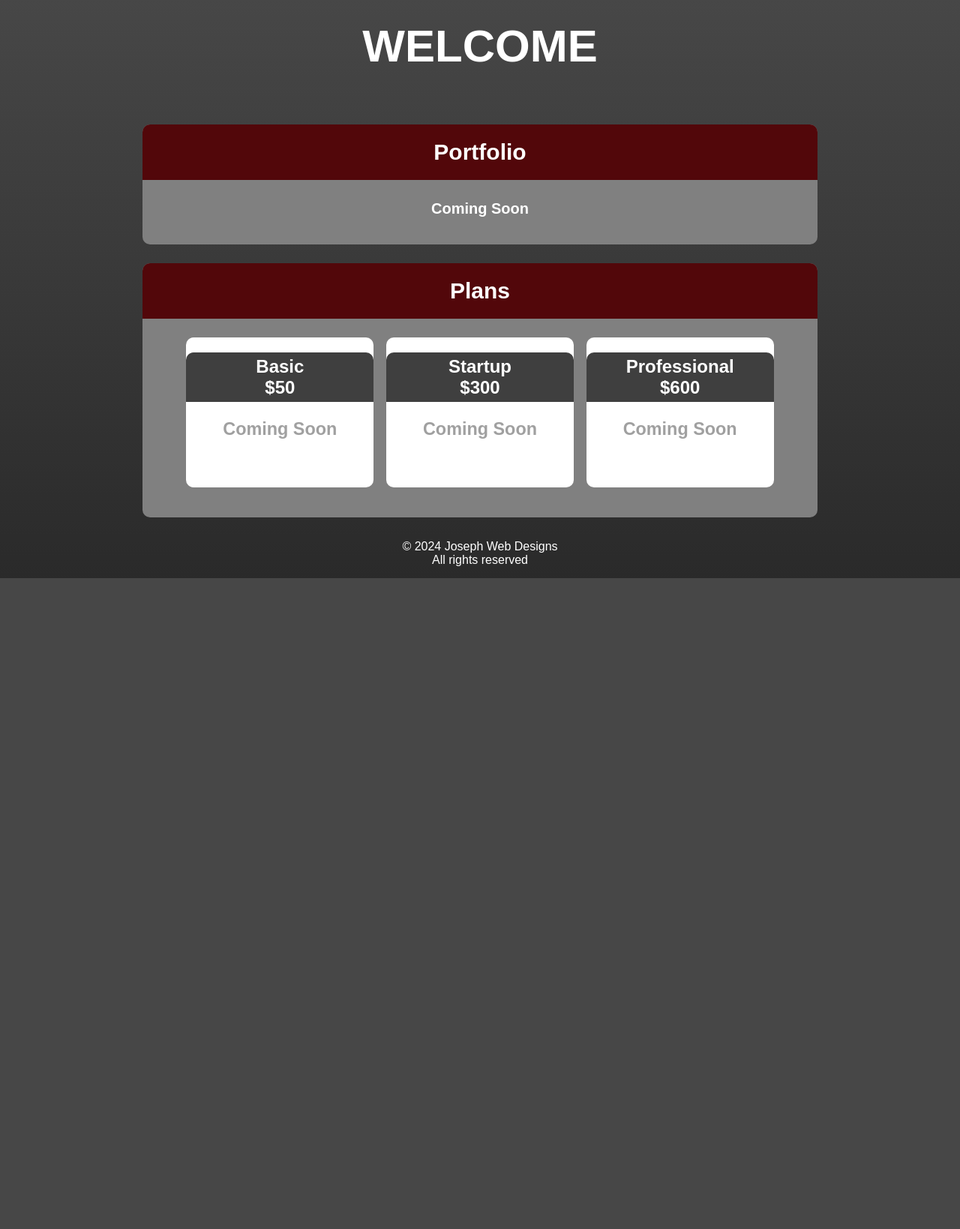
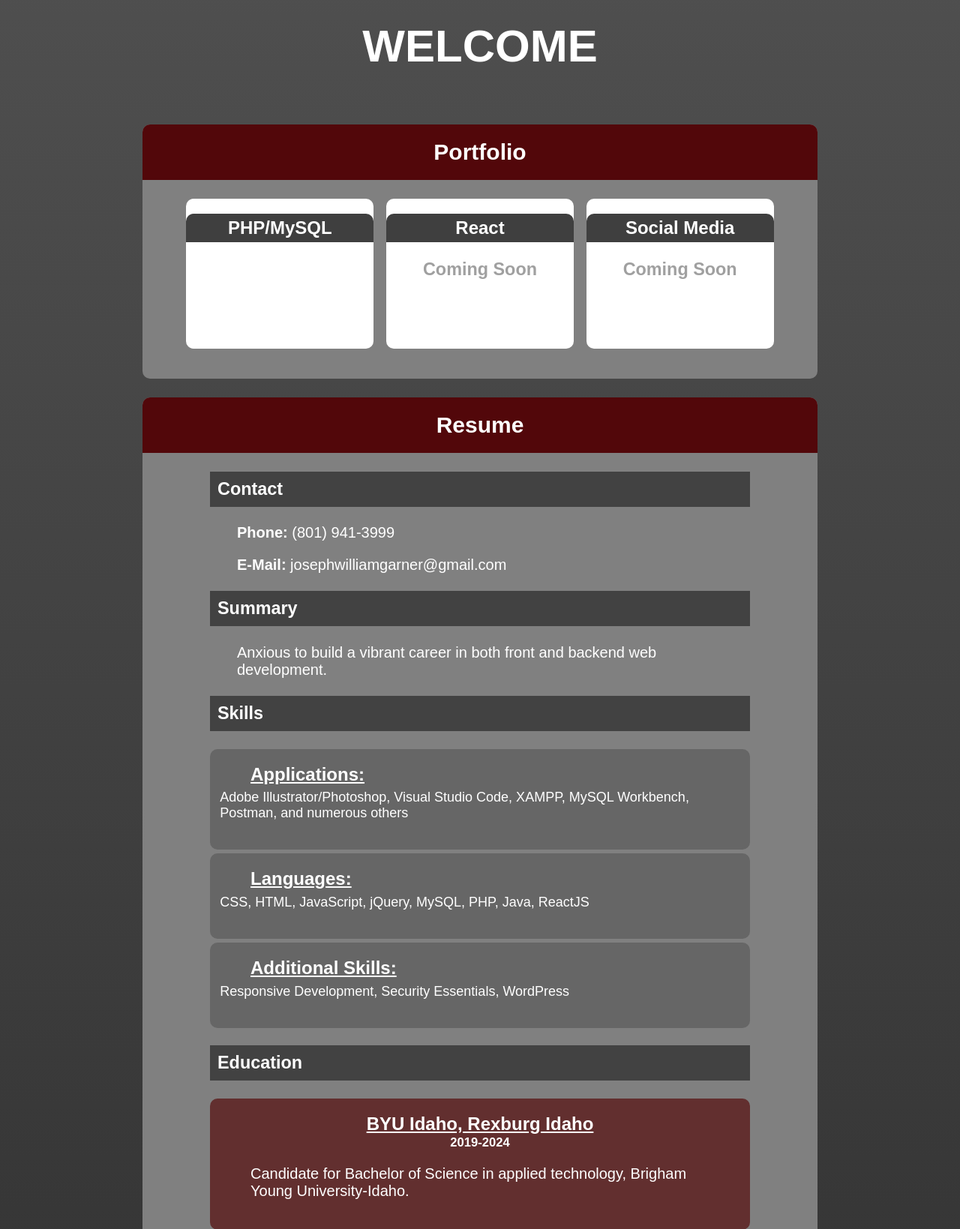
Before and after one commit to pchound/portfolio, a PHP site: page / in a window 1280 px wide. Shown: the part 323-1962 px from the top of the page at 75% size. Before the commit the page ends 1094 px from the top, so only its background shows below. Run offline with PHP 8.4, Linux system fonts and the light colour scheme.

Commit message:
resume-beta1.0

```diff
--- a/index.html
+++ b/index.html
@@ -19,8 +19,6 @@
 <div class="container">
   <img src="img/placeholder.jpg" class="intro-img" alt="Joseph Garner-Web and graphic design">
 
-
-
           <ul class="side-nav">
             <li><span class="exit"></span></li>
               <li><a href="#">Home</a></li>
@@ -41,38 +39,107 @@
 
         <div class="content">
           <h1 class="greeting">WELCOME</h1>
+
           <div class="section">
             <h2 class="section-header">Portfolio</h2>
-            <h4 class="section-h4">Coming Soon</h4>
-          </div>
+            <div class="section-plans">
 
-          <div class="section">
-            <h2 class="section-header">Plans</h2>
-            <div class="section-plans">
               <div class="sub-section">
-                <h2 class="sub-section-header">Basic<br>$50</h2>
-                <h3>Coming Soon</h3>
-                <!--<ul>
-                  <li>Simple blog</li>
-                  <li>5 pages max</li>
-                </ul>-->
+                <h2 class="sub-section-header">PHP/MySQL</h2>
               </div>
 
               <div class="sub-section">
-                <h2 class="sub-section-header">Startup<br>$300</h2>
+                <h2 class="sub-section-header">React</h2>
                   <h3>Coming Soon</h3>
               </div>
 
               <div class="sub-section">
-                <h2 class="sub-section-header">Professional<br>$600</h2>
+                <h2 class="sub-section-header">Social Media</h2>
                 <h3>Coming Soon</h3>
               </div>
+
           </div>
         </div>
-      </div>
+
+        <div class="section">
+            <h2 class="section-header">Resume</h2>
+            <div class="resume-content">
+
+              <h3>Contact</h3>
+
+              <p><strong>Phone:</strong> (801) 941-3999</p>
+              <p><b>E-Mail:</b> josephwilliamgarner@gmail.com</p>
+
+              <h3>Summary</h3>
+              <p>Anxious to build a vibrant career in both front and backend web development.</p>
+
+              <h3>Skills</h3>
+
+              <div class="resume-sub-section">
+                <span class="title">Applications:</span><p class="jobs"> Adobe Illustrator/Photoshop, Visual Studio Code, XAMPP, MySQL
+                    Workbench, Postman, and numerous others
+                </p>
+              </div>
+
+              <div class="resume-sub-section">
+                <span class="title">Languages:</span><p class="jobs"> CSS, HTML, JavaScript, jQuery, MySQL, PHP, Java, ReactJS
+                </p>
+              </div>
+
+              <div class="resume-sub-section">
+                <span class="title">Additional Skills:</span><p class="jobs"> Responsive Development, Security Essentials, WordPress</p>
+              </div>
+
+              <h3>Education</h3>
+              <div class="resume-sub-section-ed2">
+                <div class="title">BYU Idaho, Rexburg Idaho</div>
+                <h5>2019-2024</h5>
+
+                  <p>Candidate for Bachelor of Science in applied technology, Brigham Young University-Idaho. </p>
+              </div>
+
+
+              <div class="resume-sub-section-ed2">
+                <div class="title">Ogden Weber Technical College</div>
+                <h5>2016-2018</h5>
+
+                    <p>Graduated with a certified traing in Web Development</p>
+              </div>
+
+              <h3>Employement experience</h3>
+              <div class="resume-sub-section">
+                <div class="title">Deseret Industries</div>
+
+                    <h5>2016-2017</h5>
+                    <h5>Harrisville, UT</h5>
+                    <h5>Associate</h5>
+                    <p class="ed"></p>
+
+                      <p>Helped move various items from warehouse onto the main floor</p>
+                      <p>Assisted customers with electronic inquiries</p>
+
+              </div>
+
+              <div class="resume-sub-section">
+                <div class="title">Weber School District</div>
+                  <h5>2012-2014</h5>
+                    <h5>North Ogden, UT</h5>
+                    <h5>Part-Time Custodian</h5>
+
+                      <p>General janitorial work</p>
+
+              </div>
+              <h3>Achievements</h3>
+          </div>
+        </div>
+        </div>
+
+
+
+      </body>
         <div id="year_clock"></div>
         <script src="script.js"></script>
-        <!-- Google tag (gtag.js) -->
+
 <script async src="https://www.googletagmanager.com/gtag/js?id=G-0C5L73FEDC"></script>
 <script>
   window.dataLayer = window.dataLayer || [];
--- a/large.scss
+++ b/large.scss
@@ -12,4 +12,6 @@
     {
       width: 250px;
     }
+
+
   }
--- a/medium.scss
+++ b/medium.scss
@@ -37,4 +37,10 @@
     {
         height: 300px;
     }
+
+
+    .resume-sub-section li, .resume-sub-section-ed2 li
+  {
+    font-size: 0.8em;
   }
+  }
--- /dev/null
+++ b/resume.html
@@ -0,0 +1 @@
+<object data= "resume.pdf" width="100%" height="100%"></object>
--- a/style.css
+++ b/style.css
@@ -98,7 +98,6 @@ body {
   font-size: 20px;
   font-family: Arial, Helvetica, sans-serif;
   color: white;
-  background: #2a2a2a;
   background: -moz-linear-gradient(0deg, #2a2a2a 0%, #535353 100%);
   background: -webkit-linear-gradient(0deg, #2a2a2a 0%, #535353 100%);
   background: linear-gradient(0deg, #2a2a2a 0%, #535353 100%);
@@ -236,12 +235,70 @@ form {
   margin-bottom: 15px;
   font-size: .8em; }
 
+.resume-content {
+  margin-left: auto;
+  margin-right: auto;
+  width: 93%;
+  word-break: break-word; }
+
+.resume-content h3 {
+  background-color: #424242;
+  padding: 10px; }
+
+.resume-content p, h5, h4, .title {
+  margin-left: 5%;
+  margin-right: 5%; }
+
+.resume-sub-section, .resume-sub-section-ed, .resume-sub-section-ed2 {
+  padding-top: 20px;
+  padding-bottom: 3px;
+  margin-top: 5px;
+  margin-bottom: 5px;
+  border-radius: 10px;
+  padding: 20px; }
+
+.resume-sub-section {
+  background-color: #666666; }
+
+.resume-sub-section-ed {
+  background-color: #343775; }
+
+.resume-sub-section-ed2 {
+  background-color: #622f2f; }
+
+.title {
+  font-size: 1.2em;
+  font-weight: 700;
+  text-decoration-line: underline;
+  text-align: center; }
+
+.jobs, .ed {
+  font-size: 0.9em;
+  margin-top: 1%; }
+
+.resume-sub-section h5, .resume-sub-section-ed2 h5 {
+  margin-top: 1px;
+  margin-bottom: 1px;
+  text-align: center; }
+
+.resume-sub-section li, .resume-sub-section-ed2 li {
+  font-size: 1em; }
+
+.resume-sub-section p {
+  margin-left: -1%; }
+
 @media screen and (min-width: 380px) {
   .greeting {
     font-size: 3em; }
 
   .sub-section {
-    width: 250px; } }
+    width: 250px; }
+
+  .resume-content {
+    margin-left: auto;
+    margin-right: auto;
+    display: block;
+    width: 80%; } }
 @media screen and (min-width: 768px) {
   .section {
     width: 90%;
@@ -263,7 +320,10 @@ form {
     width: 400px; }
 
   .container {
-    height: 300px; } }
+    height: 300px; }
+
+  .resume-sub-section li, .resume-sub-section-ed2 li {
+    font-size: 0.8em; } }
 @media screen and (min-width: 1024px) {
   .section {
     width: 900px; }
--- a/style.scss
+++ b/style.scss
@@ -1,23 +1,5 @@
-/*
-Errno::ENOENT: No such file or directory @ rb_sysopen - input.scss
-
-Backtrace:
-C:/Ruby31-x64/lib/ruby/gems/3.1.0/gems/sass-3.7.4/lib/sass/plugin/compiler.rb:454:in `read'
-C:/Ruby31-x64/lib/ruby/gems/3.1.0/gems/sass-3.7.4/lib/sass/plugin/compiler.rb:454:in `update_stylesheet'
-C:/Ruby31-x64/lib/ruby/gems/3.1.0/gems/sass-3.7.4/lib/sass/plugin/compiler.rb:215:in `block in update_stylesheets'
-C:/Ruby31-x64/lib/ruby/gems/3.1.0/gems/sass-3.7.4/lib/sass/plugin/compiler.rb:209:in `each'
-C:/Ruby31-x64/lib/ruby/gems/3.1.0/gems/sass-3.7.4/lib/sass/plugin/compiler.rb:209:in `update_stylesheets'
-C:/Ruby31-x64/lib/ruby/gems/3.1.0/gems/sass-3.7.4/lib/sass/plugin/compiler.rb:294:in `watch'
-C:/Ruby31-x64/lib/ruby/gems/3.1.0/gems/sass-3.7.4/lib/sass/plugin.rb:109:in `method_missing'
-C:/Ruby31-x64/lib/ruby/gems/3.1.0/gems/sass-3.7.4/lib/sass/exec/sass_scss.rb:358:in `watch_or_update'
-C:/Ruby31-x64/lib/ruby/gems/3.1.0/gems/sass-3.7.4/lib/sass/exec/sass_scss.rb:51:in `process_result'
-C:/Ruby31-x64/lib/ruby/gems/3.1.0/gems/sass-3.7.4/lib/sass/exec/base.rb:50:in `parse'
-C:/Ruby31-x64/lib/ruby/gems/3.1.0/gems/sass-3.7.4/lib/sass/exec/base.rb:18:in `parse!'
-C:/Ruby31-x64/lib/ruby/gems/3.1.0/gems/sass-3.7.4/bin/sass:13:in `<top (required)>'
-C:/Ruby31-x64/bin/sass:32:in `load'
-C:/Ruby31-x64/bin/sass:32:in `<main>'
-*/
-body:before {
-  white-space: pre;
-  font-family: monospace;
-  content: "Errno::ENOENT: No such file or directory @ rb_sysopen - input.scss"; }
+@import "hamburger";
+@import "xsmall";
+@import "small";
+@import "medium";
+@import "large";
```
Also changed, not shown: small.scss (+8 -0 lines), style.scss.style.css (deleted, +0 -23 lines), xsmall.scss (+80 -9 lines), readme.txt, 2 other files.
